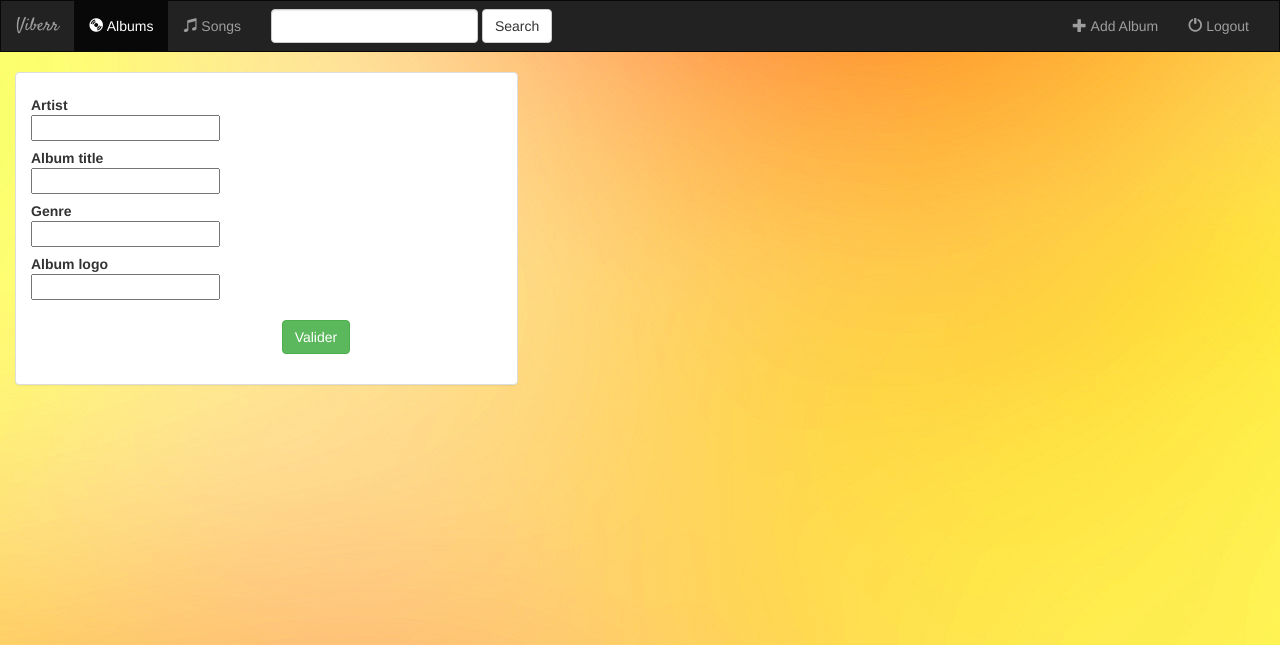
After one commit to cbeeasy/website, a Django app: page /music/album/add/ in a window 1280 px wide. The commit adds this page. Shown: the top 645 px of the page. Run offline with Django 3.2, Linux system fonts and the light colour scheme; some libraries are stand-ins or nearby versions.

Commit message:
Form with createView ok

```diff
--- a/music/models.py
+++ b/music/models.py
@@ -1,4 +1,6 @@
 from django.db import models
+from django.core.urlresolvers import reverse
+
 
 # Create your models here.
 class Album(models.Model):
@@ -6,6 +8,9 @@ class Album(models.Model):
     album_title = models.CharField(max_length=500)
     genre = models.CharField(max_length=100)
     album_logo = models.CharField(max_length=1000)
+
+    def get_absolute_url(self):
+        return reverse('music:detail', kwargs={'pk': self.pk})
 
     def __str__(self):
         return self.album_title + ' - ' + self.artist
--- /dev/null
+++ b/music/templates/music/album_form.html
@@ -0,0 +1,29 @@
+{%  extends 'music/base.html' %}
+{%  block title %}Add a new Album{%  endblock %}
+{%  block albums_active %}active{%  endblock %}
+
+{% block body %}
+<div class="container-fluid">
+
+    <div class="row">
+
+            <div class="col-sm-10 col-md-5">
+                <div class="panel panel-default">
+                    <div class="panel-body">
+
+                        <form class="form-horizontal" action="" method="post" enctype="multipart/form-data">
+                            {%  csrf_token %}
+                            {%  include 'music/form-template.html' %}
+
+                            <div class="form-group">
+                                <div class="col-sm-offset-6 col-sm-10"><br>
+                                    <button type="submit" class="btn btn-success" formnovalidate>Valider</button>
+                                </div>
+                            </div>
+                        </form>
+                    </div>
+                </div>
+            </div>
+    </div>
+</div>
+{% endblock %}
--- a/music/templates/music/base.html
+++ b/music/templates/music/base.html
@@ -50,7 +50,7 @@
 
             <ul class="nav navbar-nav navbar-right">
                 <li class="">
-                    <a href="#">
+                    <a href="{% url 'music:album-add' %}">
                         <span class="glyphicon glyphicon-plus" aria-hidden="true"></span>&nbsp;Add Album
                     </a>
                 </li>
--- a/music/templates/music/detail.html
+++ b/music/templates/music/detail.html
@@ -6,6 +6,7 @@
 
     <h1>{{ album.album_title }}</h1>
     <h2>{{ album.artist }}</h2>
+    <h3>{{ album.genre}}</h3>
 
     {% for song in album.song_set.all %}
         {{  song.song_title }}
--- /dev/null
+++ b/music/templates/music/form-template.html
@@ -0,0 +1,23 @@
+<fieldset>
+    {% for field in form %}
+        {% if field.errors %}
+            <div class="control-group error">
+                <label class="control-label">{{ field.label }}</label>
+                <div class="control-group error">{{ field }}
+                    <span class="alert-danger">*
+                        {% for error in  field.errors %}{{ error }}{% endfor %}
+                    </span>
+                </div>
+            </div>
+        {% else %}
+            <div class="control-group">
+                <label class="control-label">{{ field.label }}</label>
+                <div class="controls">{{ field }}
+                    {% if field.help_text %}
+                        <p class="help-inline"><small>{{ field.help_text }}</small></p>
+                    {% endif %}
+                </div>
+            </div>
+        {% endif %}
+    {% endfor %}
+</fieldset>
--- a/music/urls.py
+++ b/music/urls.py
@@ -6,6 +6,9 @@ app_name = 'music'
 urlpatterns = [
     url(r'^$',views.IndexView.as_view(), name='index'),
     url(r'^(?P<pk>[0-9]+)/$', views.DetailView.as_view(), name = 'detail'),
+    #pas de pk puisque add...
+    url(r'album/add/$', views.AlbumCreate.as_view(), name='album-add'),
+
 ]
 
 '''
--- a/music/views.py
+++ b/music/views.py
@@ -1,4 +1,5 @@
 from django.views import generic
+from django.views.generic.edit import CreateView, UpdateView, DeleteView
 from .models import Album
 
 
@@ -13,7 +14,9 @@ class DetailView(generic.DetailView):
     model= Album
     template_name='music/detail.html'
 
-
+class AlbumCreate(CreateView):
+    model = Album
+    fields = ['artist', 'album_title','genre','album_logo']
 
 
 #******************************************************************************************
--- a/website/settings.py
+++ b/website/settings.py
@@ -48,6 +48,7 @@ MIDDLEWARE = [
     'django.contrib.auth.middleware.AuthenticationMiddleware',
     'django.contrib.messages.middleware.MessageMiddleware',
     'django.middleware.clickjacking.XFrameOptionsMiddleware',
+    #'django.middleware.locale.LocaleMiddleware',
 ]
 
 ROOT_URLCONF = 'website.urls'
```
Also changed, not shown: db.sqlite3.
